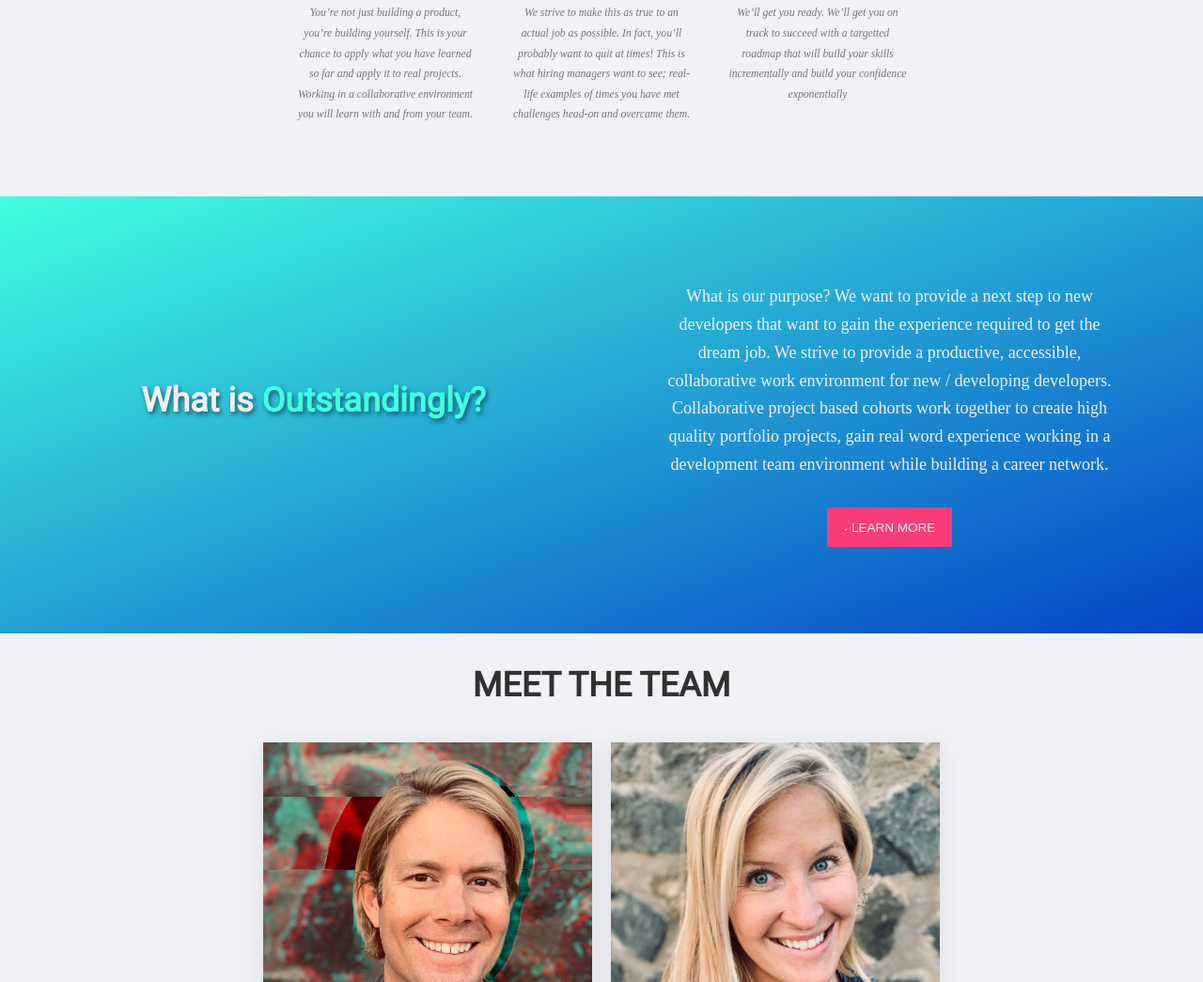
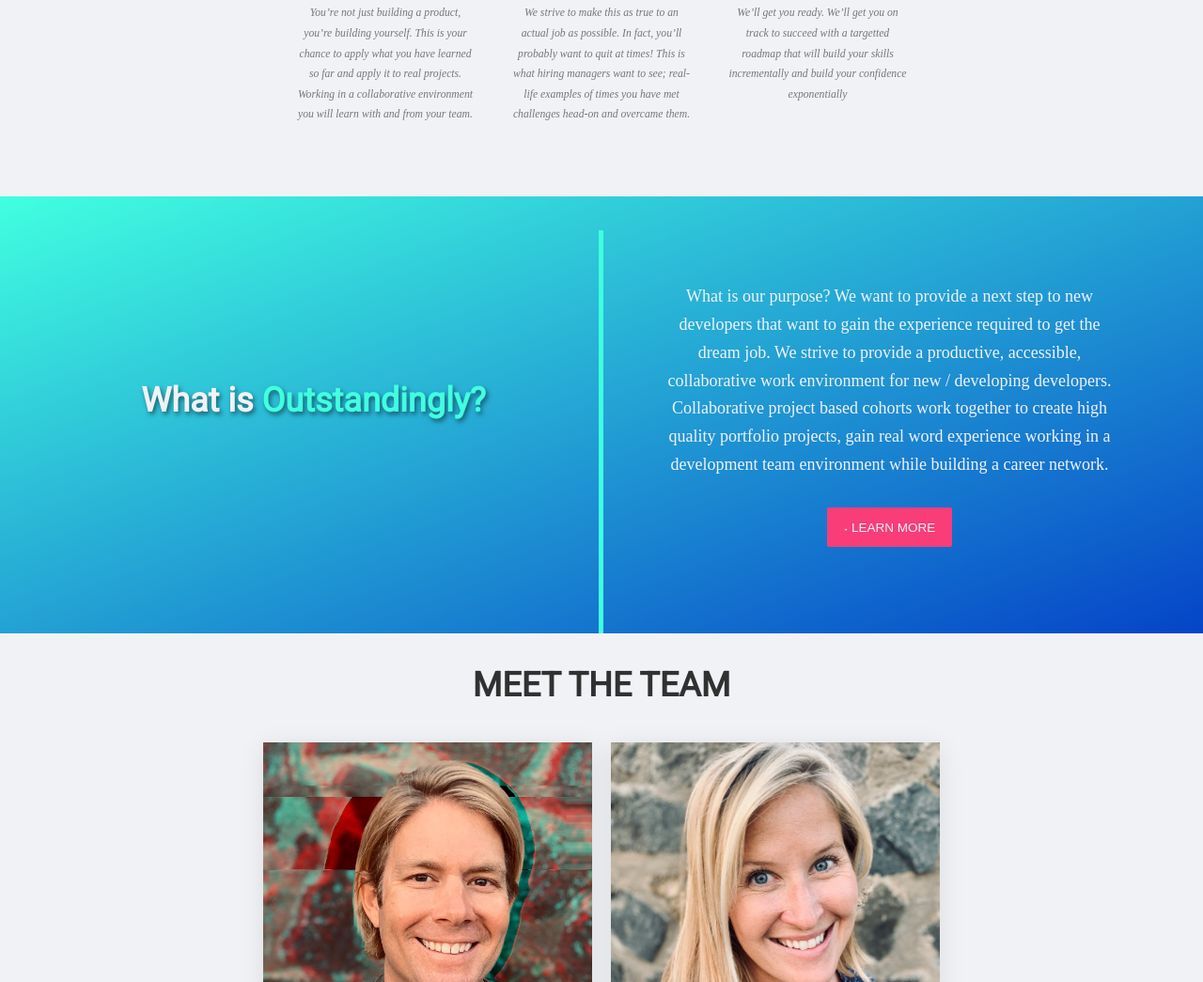
Before and after one commit to brethunholm/outstandingly-landing, a Gatsby site: page /newIndex in a window 1280 px wide. Shown: the part 1104-2149 px from the top of the page at 94% size. Built offline with nearby package versions, Linux system fonts and the light colour scheme; Gatsby itself is replaced by a stand-in of ours; a web font is replaced by a local one.

Commit message:
added back vertical line I accidentaly deleted from what is outstandingly section

```diff
--- a/src/components/whatIsOutstandingly.js
+++ b/src/components/whatIsOutstandingly.js
@@ -27,6 +27,14 @@
     color: var(--accent-light);
   }
 
+  .vl {
+    border-left: 5px solid var(--accent-light);
+    height: 60%;
+    position: absolute;
+    left: 50%;
+    margin-left: -3px;
+  }
+
   .content {
     padding: 20px;
     grid-area: content;
@@ -44,8 +52,11 @@
       'title'
       'content';
 
+    .vl {
+      display: none;
+    }
+
     .content {
-      overflow: scroll;
       padding: 0;
       margin: 0;
     }
@@ -73,6 +84,7 @@
           What is <span className="highlight">Outstandingly?</span>
         </h1>
       </div>
+      <div className="vl" />
       <div className="content">
         <p>
           What is our purpose? We want to provide a next step to new developers
```
